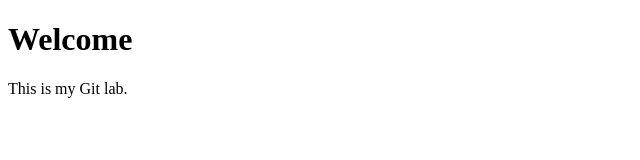
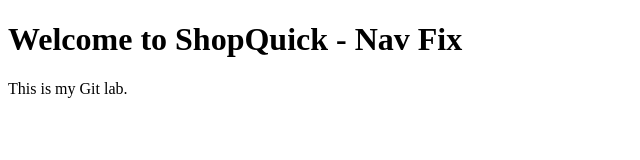
Before and after one commit to ashuraywa/bsit3-git-lab, a plain HTML site: page index.html in a window 1280 px wide. Shown: the whole page, without its empty margins (0-640 px from the left). Drawn offline with Linux system fonts and the light colour scheme.

Commit message:
Update line 10 for nav fix

```diff
--- a/index.html
+++ b/index.html
@@ -7,8 +7,7 @@
 </head>
 <body>
 
-  <h1>Welcome</h1>
-  <p>This is my Git lab.</p>
+<h1>Welcome to ShopQuick - Nav Fix</h1>  <p>This is my Git lab.</p>
   <script src="app.js"></script>
 </body>
 </html>
```
